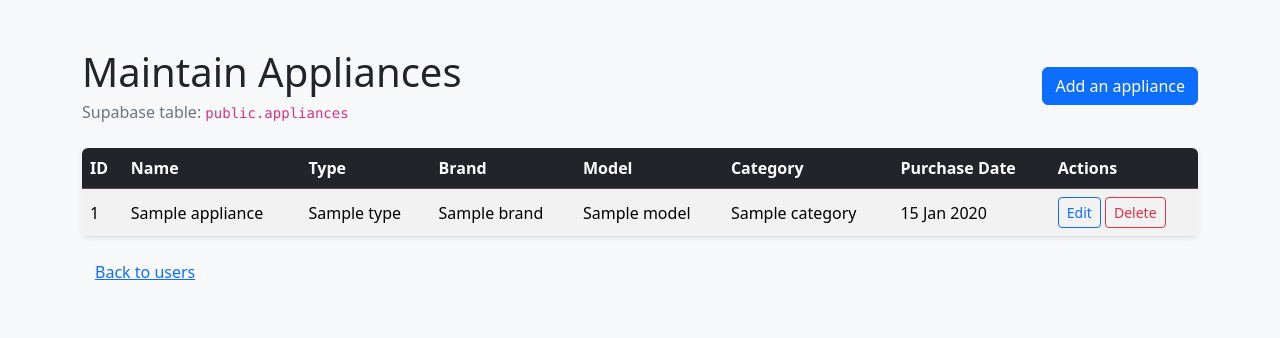
After one commit to hmchadwick14-cloud/401_Project_CRUD, a Node server app: template views/appliances.ejs in a window 1280 px wide. The commit adds this page. Shown: the top 338 px of the page. Run offline with Node 20, Linux system fonts and the light colour scheme; the template is opened without the code that fills it: most values are stand-ins (such as "Sample title", 1, 10 or a date in 2020).

Commit message:
Add appliances CRUD

```diff
--- a/app.js
+++ b/app.js
@@ -132,4 +132,143 @@ app.post('/index/:user_id/delete', async (req, res) => {
   }
 });
 
+
+// Display all appliances
+app.get('/appliances', async (req, res) => {
+  try {
+    const appliances = await supabaseRequest(
+      'appliances?select=appliance_id,name,type,brand,model,category,purchase_date&order=appliance_id.desc'
+    );
+
+    res.render('appliances', { appliances });
+  } catch (error) {
+    showError(res, error.message);
+  }
+});
+
+
+// Show the Add Appliance form
+app.get('/addAppliance', (req, res) => {
+  res.render('addAppliance');
+});
+
+// Create a new appliance
+app.post('/addAppliance', async (req, res) => {
+  try {
+    const name = req.body.name?.trim();
+    const type = req.body.type?.trim();
+    const category = req.body.category?.trim();
+
+    if (!name || !type || !category) {
+      return showError(res, 'Name, type, and category are required.', 400);
+    }
+
+    const appliance = {
+      name,
+      type,
+      category,
+      brand: req.body.brand?.trim() || null,
+      model: req.body.model?.trim() || null,
+      purchase_date: req.body.purchase_date || null,
+      last_maintenance_date: req.body.last_maintenance_date || null
+    };
+
+    await supabaseRequest('appliances', {
+      method: 'POST',
+      headers: { Prefer: 'return=minimal' },
+      body: JSON.stringify(appliance)
+    });
+
+    res.redirect('/appliances');
+  } catch (error) {
+    showError(res, error.message);
+  }
+});
+
+
+// Display the Edit Appliance form
+app.get('/appliances/:appliance_id/edit', async (req, res) => {
+  try {
+    const query = new URLSearchParams({
+      select: '*',
+      appliance_id: `eq.${req.params.appliance_id}`,
+      limit: '1'
+    });
+
+    const rows = await supabaseRequest(`appliances?${query}`);
+
+    if (!rows.length) {
+      return showError(res, 'Appliance not found.', 404);
+    }
+
+    res.render('editAppliance', { item: rows[0] });
+  } catch (error) {
+    showError(res, error.message);
+  }
+});
+
+// Update an existing appliance
+app.post('/appliances/:appliance_id/edit', async (req, res) => {
+  try {
+    const name = req.body.name?.trim();
+    const type = req.body.type?.trim();
+    const category = req.body.category?.trim();
+
+    if (!name || !type || !category) {
+      return showError(res, 'Name, type, and category are required.', 400);
+    }
+
+    const appliance = {
+      name,
+      type,
+      category,
+      brand: req.body.brand?.trim() || null,
+      model: req.body.model?.trim() || null,
+      purchase_date: req.body.purchase_date || null,
+      last_maintenance_date: req.body.last_maintenance_date || null
+    };
+
+    const query = new URLSearchParams({
+      appliance_id: `eq.${req.params.appliance_id}`
+    });
+
+    const rows = await supabaseRequest(`appliances?${query}`, {
+      method: 'PATCH',
+      headers: { Prefer: 'return=representation' },
+      body: JSON.stringify(appliance)
+    });
+
+    if (!rows.length) {
+      return showError(res, 'Appliance not found.', 404);
+    }
+
+    res.redirect('/appliances');
+  } catch (error) {
+    showError(res, error.message);
+  }
+});
+
+
+ // Delete an appliance
+app.post('/appliances/:appliance_id/delete', async (req, res) => {
+  try {
+    const query = new URLSearchParams({
+      appliance_id: `eq.${req.params.appliance_id}`
+    });
+
+    const rows = await supabaseRequest(`appliances?${query}`, {
+      method: 'DELETE',
+      headers: { Prefer: 'return=representation' }
+    });
+
+    if (!rows.length) {
+      return showError(res, 'Appliance not found.', 404);
+    }
+
+    res.redirect('/appliances');
+  } catch (error) {
+    showError(res, error.message);
+  }
+});
+
 app.listen(port, () => console.log(`Server is listening on port ${port}`));
--- /dev/null
+++ b/views/appliances.ejs
@@ -0,0 +1,70 @@
+
+<!DOCTYPE html>
+<html lang="en">
+<head>
+  <meta charset="UTF-8">
+  <meta name="viewport" content="width=device-width, initial-scale=1">
+  <title>Maintain Appliances</title>
+  <link href="https://cdn.jsdelivr.net/npm/bootstrap@5.3.3/dist/css/bootstrap.min.css" rel="stylesheet">
+</head>
+<body class="bg-light">
+  <main class="container py-5">
+    <div class="d-flex justify-content-between align-items-center mb-4">
+      <div>
+        <h1 class="mb-1">Maintain Appliances</h1>
+        <p class="text-secondary mb-0">Supabase table: <code>public.appliances</code></p>
+      </div>
+      <a class="btn btn-primary" href="/addAppliance">Add an appliance</a>
+    </div>
+
+    <div class="table-responsive bg-white rounded shadow-sm">
+      <table class="table table-striped table-hover align-middle mb-0">
+        <thead class="table-dark">
+          <tr>
+            <th>ID</th>
+            <th>Name</th>
+            <th>Type</th>
+            <th>Brand</th>
+            <th>Model</th>
+            <th>Category</th>
+            <th>Purchase Date</th>
+            <th>Actions</th>
+          </tr>
+        </thead>
+        <tbody>
+          <% if (appliances.length === 0) { %>
+            <tr>
+              <td colspan="8" class="text-center text-secondary py-4">No appliances found.</td>
+            </tr>
+          <% } %>
+
+          <% appliances.forEach(item => { %>
+            <tr>
+              <td><%= item.appliance_id %></td>
+              <td><%= item.name %></td>
+              <td><%= item.type %></td>
+              <td><%= item.brand || '—' %></td>
+              <td><%= item.model || '—' %></td>
+              <td><%= item.category %></td>
+              <td><%= item.purchase_date || '—' %></td>
+              <td class="text-nowrap">
+                <a class="btn btn-sm btn-outline-primary"
+                   href="/appliances/<%= encodeURIComponent(item.appliance_id) %>/edit">Edit</a>
+
+                <form class="d-inline"
+                      action="/appliances/<%= encodeURIComponent(item.appliance_id) %>/delete"
+                      method="POST"
+                      onsubmit="return confirm('Delete this appliance?')">
+                  <button class="btn btn-sm btn-outline-danger" type="submit">Delete</button>
+                </form>
+              </td>
+            </tr>
+          <% }) %>
+        </tbody>
+      </table>
+    </div>
+
+    <a class="btn btn-link mt-3" href="/">Back to users</a>
+  </main>
+</body>
+</html>
--- a/views/index.ejs
+++ b/views/index.ejs
@@ -10,7 +10,10 @@
   <main class="container py-5">
     <div class="d-flex justify-content-between align-items-center mb-4">
       <div><h1 class="mb-1">Users</h1><p class="text-secondary mb-0">Supabase table: <code>public.user_accounts</code></p></div>
-      <a class="btn btn-primary" href="/addUser">Add a user</a>
+      <div class="d-flex gap-2">
+        <a class="btn btn-outline-primary" href="/appliances">Maintain Appliances</a>
+        <a class="btn btn-primary" href="/addUser">Add a user</a>
+      </div>
     </div>
     <div class="table-responsive bg-white rounded shadow-sm">
       <table class="table table-striped table-hover align-middle mb-0">
```
Also changed, not shown: views/addAppliance.ejs (added, +44 -0 lines), views/editAppliance.ejs (added, +59 -0 lines), 1 other file.
